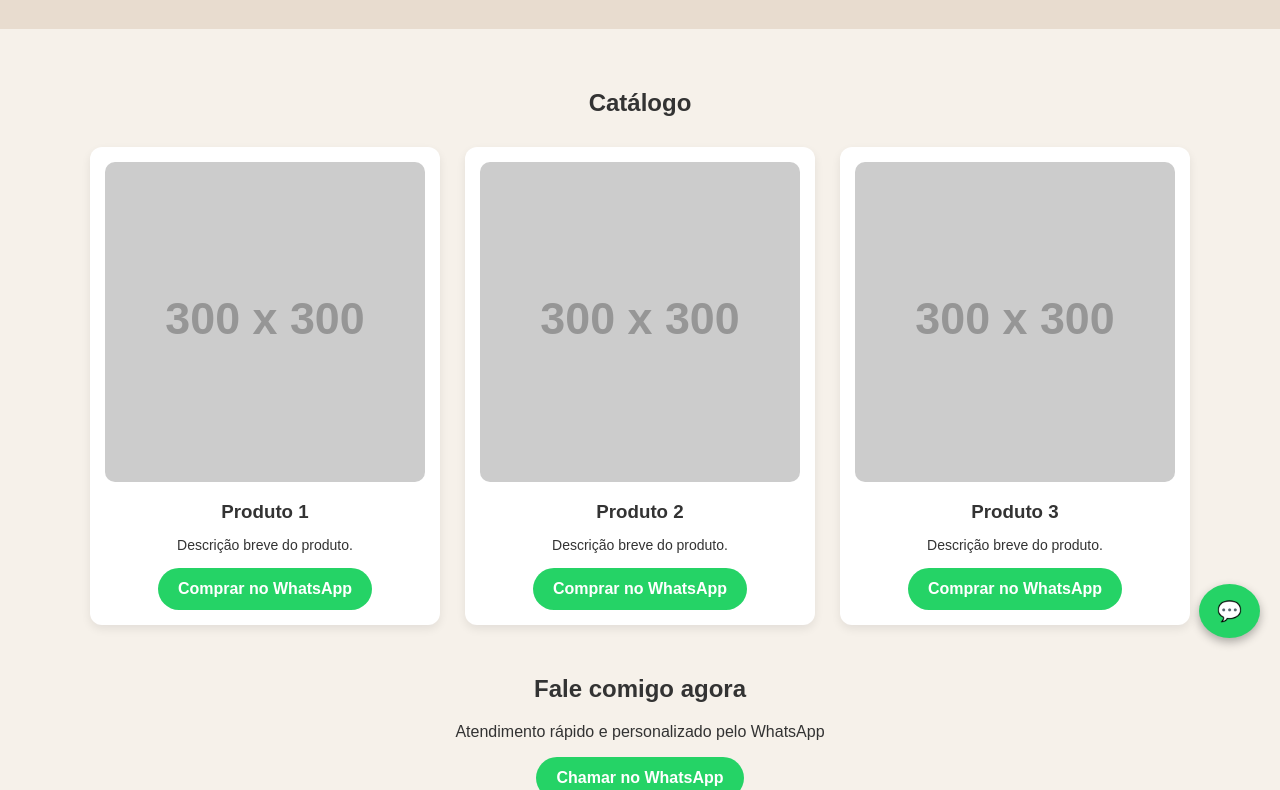
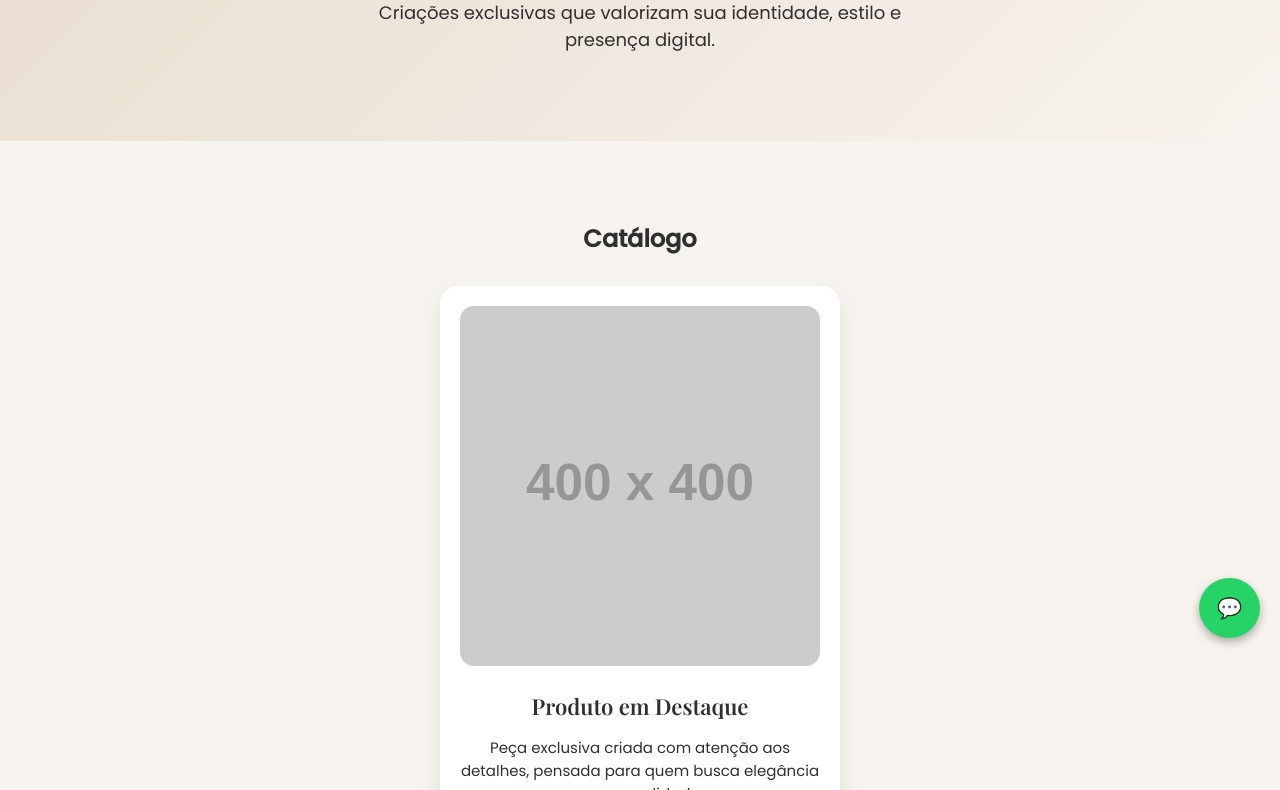
Before and after one commit to lucasavellar1998-dot/juliana-designer, a plain HTML site: page index.html in a window 1280 px wide. Shown: the part 142-932 px from the top of the page. Drawn offline with nearby package versions, Linux system fonts and the light colour scheme; placeholder pictures from the web are drawn by us.

Commit message:
index.html

```diff
--- a/index.html
+++ b/index.html
@@ -5,74 +5,79 @@
   <meta name="viewport" content="width=device-width, initial-scale=1.0" />
   <title>Juliana Designer | Vitrine</title>
   <style>
+    @import url('https://fonts.googleapis.com/css2?family=Playfair+Display:wght@500;600&family=Poppins:wght@300;400;500&display=swap');
     body {
       margin: 0;
-      font-family: Arial, Helvetica, sans-serif;
-      background-color: #f6f1ea;
-      color: #333;
+      font-family: 'Poppins', sans-serif;
+      background-color: #f7f3ee;
+      color: #2f2f2f;
     }
     header {
-      background-color: #e8dccf;
-      padding: 40px 20px;
+      background: linear-gradient(135deg, #e9ddcf, #f7f3ee);
+      padding: 70px 20px;
       text-align: center;
     }
     header h1 {
       margin: 0;
-      font-size: 36px;
+      font-family: 'Playfair Display', serif;
+      font-size: 42px;
       letter-spacing: 1px;
     }
     header p {
-      margin-top: 10px;
+      margin-top: 15px;
       font-size: 18px;
+      max-width: 600px;
+      margin-left: auto;
+      margin-right: auto;
     }
     .container {
       max-width: 1100px;
       margin: auto;
-      padding: 40px 20px;
+      padding: 60px 20px;
     }
     .produtos {
       display: grid;
-      grid-template-columns: repeat(auto-fit, minmax(250px, 1fr));
-      gap: 25px;
+      grid-template-columns: 1fr;
+      justify-items: center;
     }
     .produto {
       background: #fff;
-      border-radius: 12px;
-      box-shadow: 0 4px 10px rgba(0,0,0,0.08);
-      padding: 15px;
+      border-radius: 18px;
+      box-shadow: 0 10px 25px rgba(0,0,0,0.08);
+      padding: 20px;
       text-align: center;
+      max-width: 360px;
     }
     .produto img {
       width: 100%;
-      border-radius: 10px;
+      border-radius: 14px;
     }
     .produto h3 {
-      margin: 15px 0 5px;
+      margin: 18px 0 8px;
+      font-family: 'Playfair Display', serif;
+      font-size: 22px;
     }
     .produto p {
-      font-size: 14px;
-      margin-bottom: 15px;
+      font-size: 15px;
+      margin-bottom: 20px;
     }
     .btn-whatsapp {
       display: inline-block;
-      background-color: #25d366;
+      background-color: #1f8f55;
       color: #fff;
-      padding: 12px 20px;
-      border-radius: 25px;
+      padding: 14px 26px;
+      border-radius: 30px;
       text-decoration: none;
-      font-weight: bold;
-    }
-    .btn-whatsapp:hover {
-      opacity: 0.9;
+      font-weight: 500;
     }
     .cta {
       text-align: center;
-      margin-top: 50px;
+      margin-top: 70px;
     }
     footer {
-      background-color: #e8dccf;
+      background-color: #e9ddcf;
       text-align: center;
-      padding: 20px;
+      padding: 25px;
       font-size: 14px;
     }
   </style>
@@ -81,7 +86,7 @@
 
   <header>
     <h1>Juliana Designer</h1>
-    <p>Design com estilo, elegância e personalidade</p>
+    <p>Criações exclusivas que valorizam sua identidade, estilo e presença digital.</p>
   </header>
 
   <section class="container">
@@ -89,11 +94,12 @@
 
     <div class="produtos">
       <div class="produto">
-        <img src="https://via.placeholder.com/300x300" alt="Produto 1">
-        <h3>Produto 1</h3>
-        <p>Descrição breve do produto.</p>
-        <a class="btn-whatsapp" href="https://wa.me/5521994301622?text=Olá,%20tenho%20interesse%20no%20Produto%201" target="_blank">Comprar no WhatsApp</a>
+        <img src="https://via.placeholder.com/400x400" alt="Produto destaque">
+        <h3>Produto em Destaque</h3>
+        <p>Peça exclusiva criada com atenção aos detalhes, pensada para quem busca elegância e personalidade.</p>
+        <a class="btn-whatsapp" href="https://wa.me/5521994301622?text=Olá,%20tenho%20interesse%20no%20produto%20em%20destaque" target="_blank">Comprar pelo WhatsApp</a>
       </div>
+    </div>
 
       <div class="produto">
         <img src="https://via.placeholder.com/300x300" alt="Produto 2">
```
